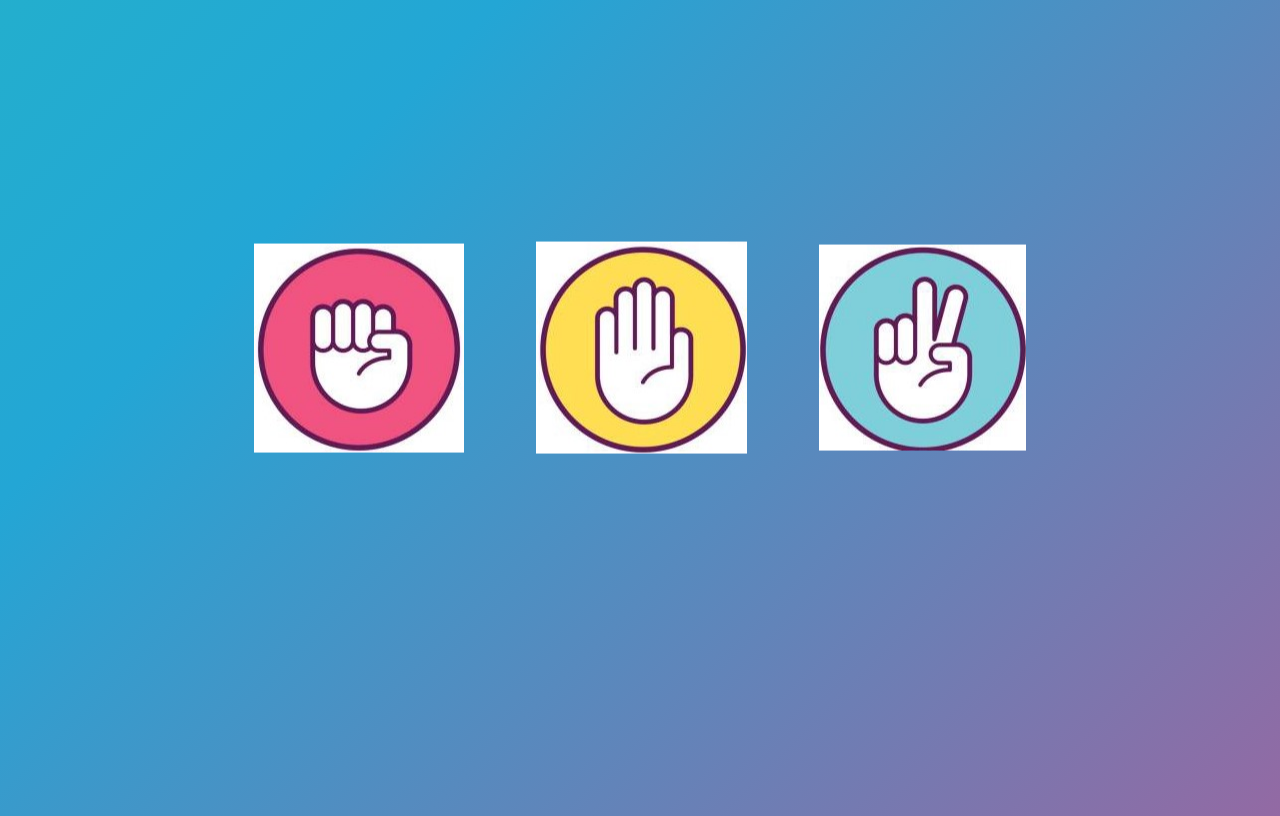
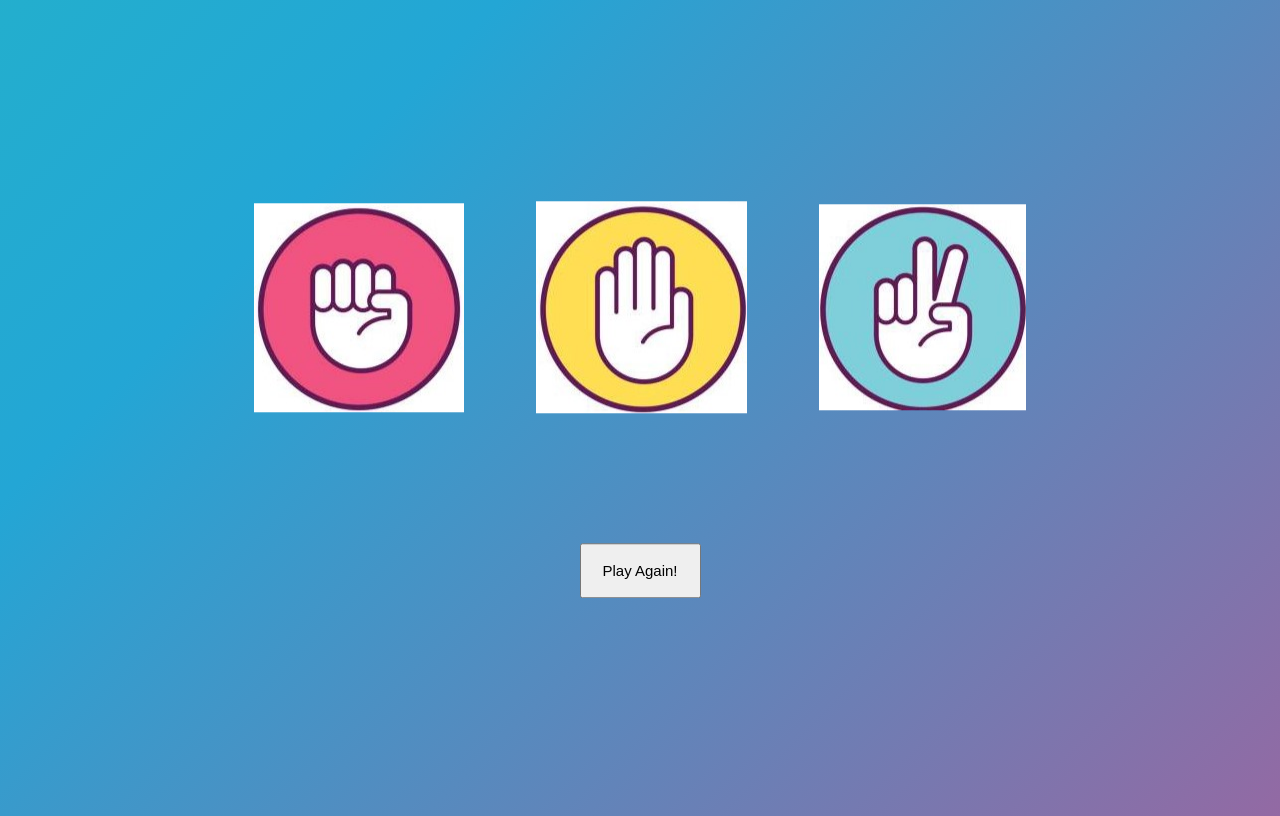
Before and after one commit to AniketNayek3101/Stone-Paper-Scissor-Game, a plain HTML site: page index.html in a window 1280 px wide. Drawn offline with Linux system fonts and the light colour scheme.

Commit message:
Adding play again

```diff
--- a/index.html
+++ b/index.html
@@ -1,5 +1,6 @@
 <!DOCTYPE html>
 <html lang="en">
+
 <head>
   <meta charset="UTF-8" />
   <meta http-equiv="X-UA-Compatible" content="IE=edge" />
@@ -8,6 +9,7 @@
   <link rel="icon" type="image/x-icon" href="./Images/favicon.ico">
   <title>Stone Papper Scissor</title>
 </head>
+
 <body>
   <div class="container">
     <div class="game">
@@ -15,8 +17,12 @@
       <div class="paper"><img src="./Images/paper.jpeg" alt="" /></div>
       <div class="scissor"><img src="./Images/scissor.jpeg" alt="" /></div>
     </div>
-      <div class="winner"><h1 class="winn"></h1></div>
+    <div class="winner">
+      <h1 class="winn"></h1>
+    </div>
+    <div class="btn"><button class="again">Play Again!</button></div>
   </div>
   <script src="script.js"></script>
 </body>
+
 </html>
--- a/script.js
+++ b/script.js
@@ -1,13 +1,13 @@
-function game(user){
+function game(user) {
     const combo = user + compchoice;
-    if(combo == "pr" || combo == "rs" || combo == "sp"){
+    if (combo == "pr" || combo == "rs" || combo == "sp") {
         document.querySelector('.winn').innerText = "You won!!!";
     }
-    else if (combo == "rp" || combo == "sr" || combo == "ps"){
-    document.querySelector('.winn').innerText = "Computer won!!!";
+    else if (combo == "rp" || combo == "sr" || combo == "ps") {
+        document.querySelector('.winn').innerText = "Computer won!!!";
     }
     else {
-    document.querySelector('.winn').innerText = "It's a tie";
+        document.querySelector('.winn').innerText = "It's a tie";
     }
 }
 
@@ -15,23 +15,27 @@ function game(user){
 const stone = document.getElementsByClassName('stone');
 const paper = document.getElementsByClassName('paper');
 const scissor = document.getElementsByClassName('scissor');
+const button = document.getElementsByClassName('btn');
 
-stone[0].addEventListener('click',function(){
+stone[0].addEventListener('click', function () {
     game('r')
     /*console.log("Stone")*/;
 })
-paper[0].addEventListener('click',function(){
+paper[0].addEventListener('click', function () {
     game('p')
         /*console.log("paper")*/;
 
 })
-scissor[0].addEventListener('click',function(){
+scissor[0].addEventListener('click', function () {
     game('s')
         /*console.log("Scissor")*/;
 
 })
 
-const comp = ['r','p','s'];
+button[0].addEventListener('click', function () {
+    window.location.reload();
+})
+const comp = ['r', 'p', 's'];
 const choice = Math.floor(Math.random() * 3);
 const compchoice = comp[choice];
 /*console.log(compchoice)*/;
--- a/style.css
+++ b/style.css
@@ -1,4 +1,3 @@
-
 @import url('https://fonts.googleapis.com/css2?family=Press+Start+2P&display=swap');
 
 body {
@@ -14,14 +13,17 @@ body {
   0% {
     background-position: 0% 50%;
   }
+
   50% {
     background-position: 100% 50%;
   }
+
   100% {
     background-position: 0% 50%;
   }
 }
-.container{
+
+.container {
   position: absolute;
   top: 50%;
   left: 50%;
@@ -38,10 +40,34 @@ body {
   display: flex;
   justify-content: center;
   align-items: center;
-  gap:72px;
+  gap: 72px;
 
 }
-.winn{
+
+.btn {
+  display: flex;
+  justify-content: center;
+  align-items: center;
+}
+
+
+/* Element | http://127.0.0.1:5500/index.html */
+
+.again {
+  height: 55px;
+  width: 121px;
+  font-size: 15px;
+  padding: 15px;
+}
+
+
+/* Element | http://127.0.0.1:5500/index.html */
+
+.btn {
+  margin-top: 47px;
+}
+
+.winn {
   padding-top: 50px;
 }
 
@@ -67,6 +93,17 @@ img:hover {
   transform: scale(1.3);
 }
 
-.winner:hover{
+.winner:hover {
   text-shadow: 0 0 5px #FFDA87;
 }
+
+.again:hover {
+  transition: 1.5s;
+  transform: scale(1.3);
+}
+
+/*@media only screen and (max-width: 850px){
+  .game{
+    flex-wrap: wrap;
+  }
+}*/
```
Lines whose indentation alone changed are shown as unchanged.
